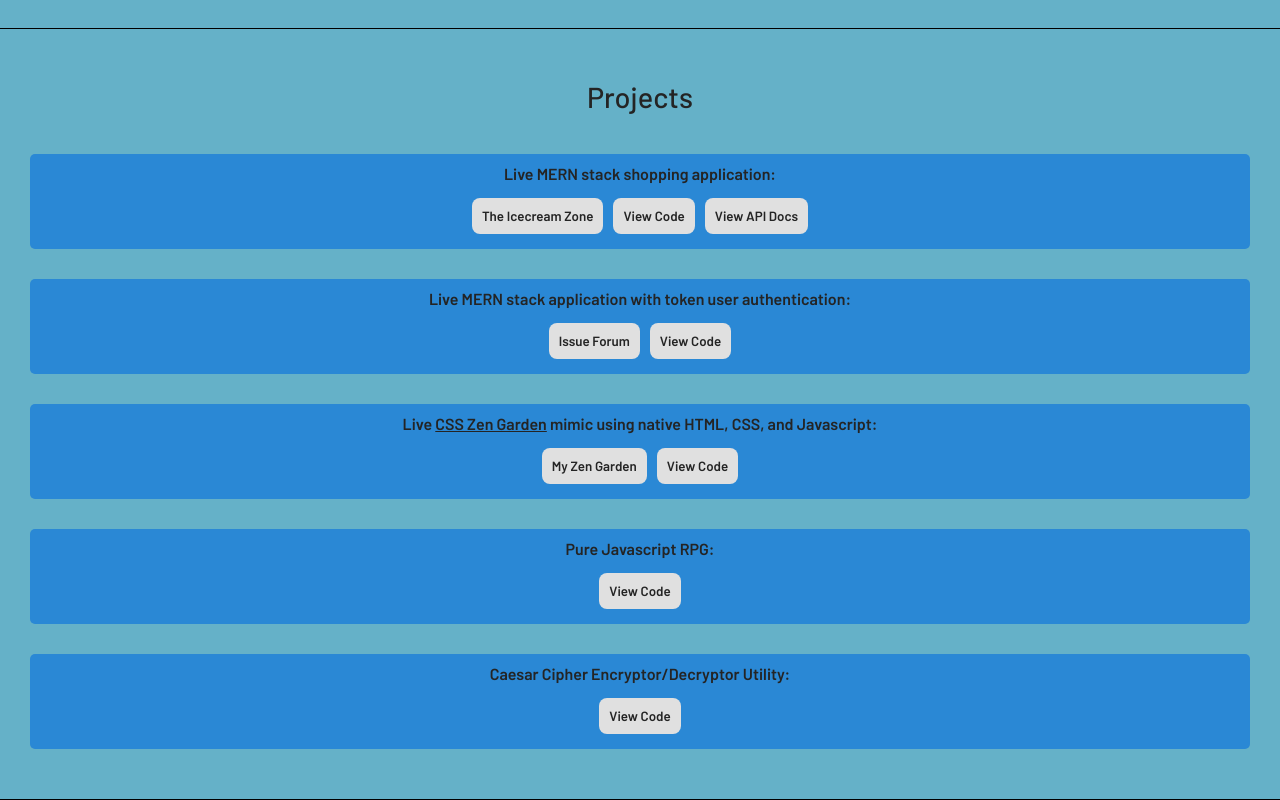
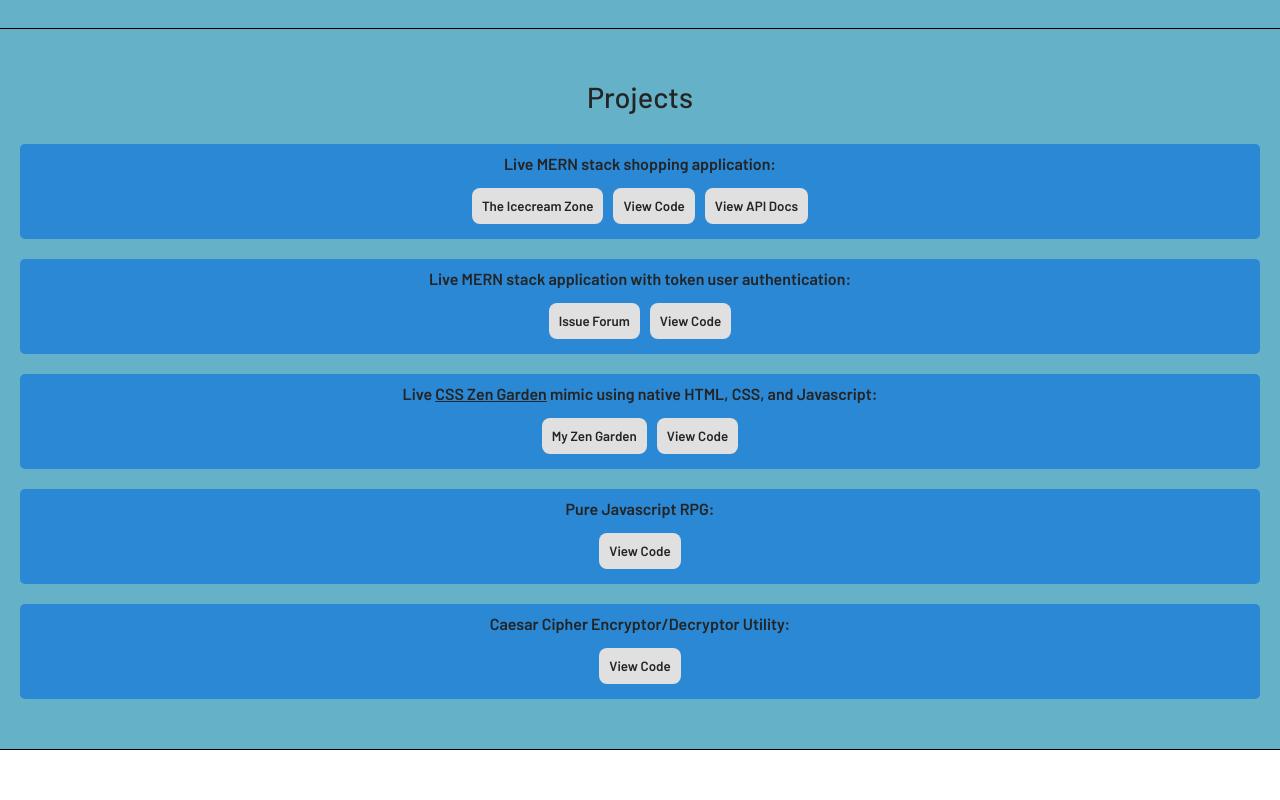
Before and after one commit to Gathrazio/Gathrazio.github.io, a React (Vite) app: page / in a window 1280 px wide. Shown: the part 977-1777 px from the top of the page. After the commit the page ends 1727 px from the top, so only its background shows below. Built offline with nearby package versions, Linux system fonts and the light colour scheme; a web font is replaced by a local one.

Commit message:
blurb-wrapper-margin decrease

```diff
--- a/src/App.css
+++ b/src/App.css
@@ -215,7 +215,7 @@ li{
   background-color: rgb(42, 136, 213);
   padding: 10px;
   border-radius: 5px;
-  margin: 30px;
+  margin: 20px;
   display: flex;
   flex-direction: column;
   align-items: center;
```
